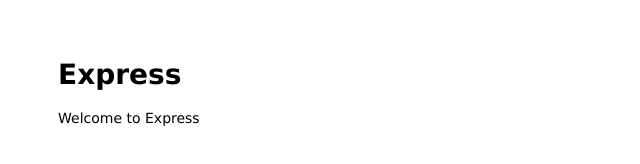
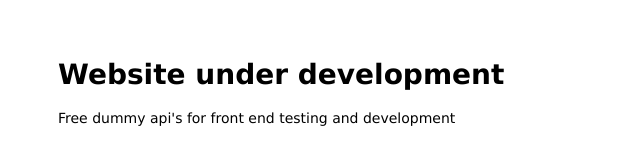
Before and after one commit to ravireddyboxer/fakeapis, a website: page public/index.html in a window 1280 px wide. Shown: the whole page, without its empty margins (0-640 px from the left). Drawn offline with Linux system fonts and the light colour scheme.

Commit message:
Dummy static content added in index.html to show content on the hosted site.

```diff
--- a/public/index.html
+++ b/public/index.html
@@ -1,13 +1,11 @@
 <html>
+  <head>
+    <title>fakeapis.com</title>
+    <link rel="stylesheet" href="/stylesheets/style.css" />
+  </head>
 
-<head>
-  <title>Express</title>
-  <link rel="stylesheet" href="/stylesheets/style.css">
-</head>
-
-<body>
-  <h1>Express</h1>
-  <p>Welcome to Express</p>
-</body>
-
+  <body>
+    <h1>Website under development</h1>
+    <p>Free dummy api's for front end testing and development</p>
+  </body>
 </html>
```
